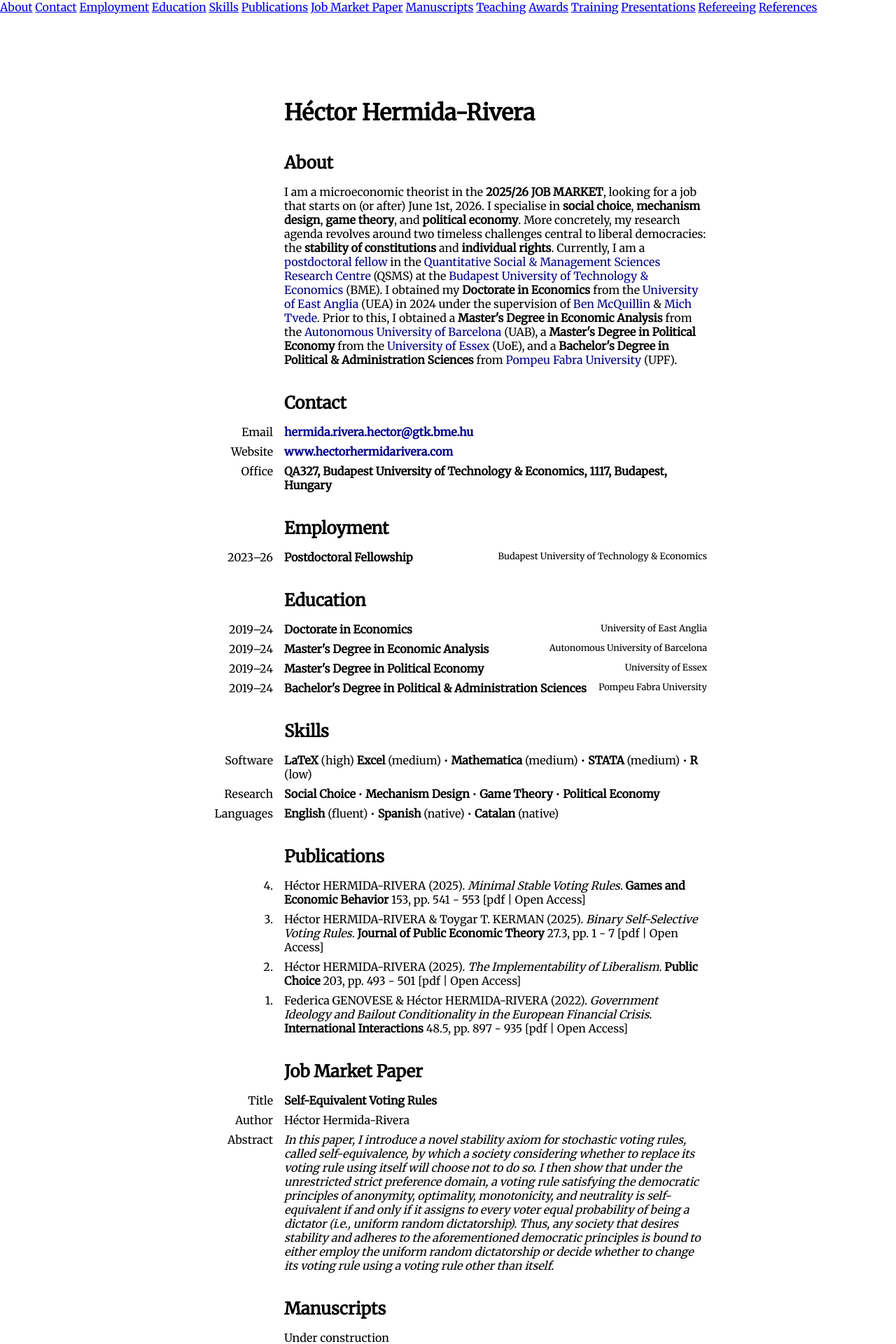
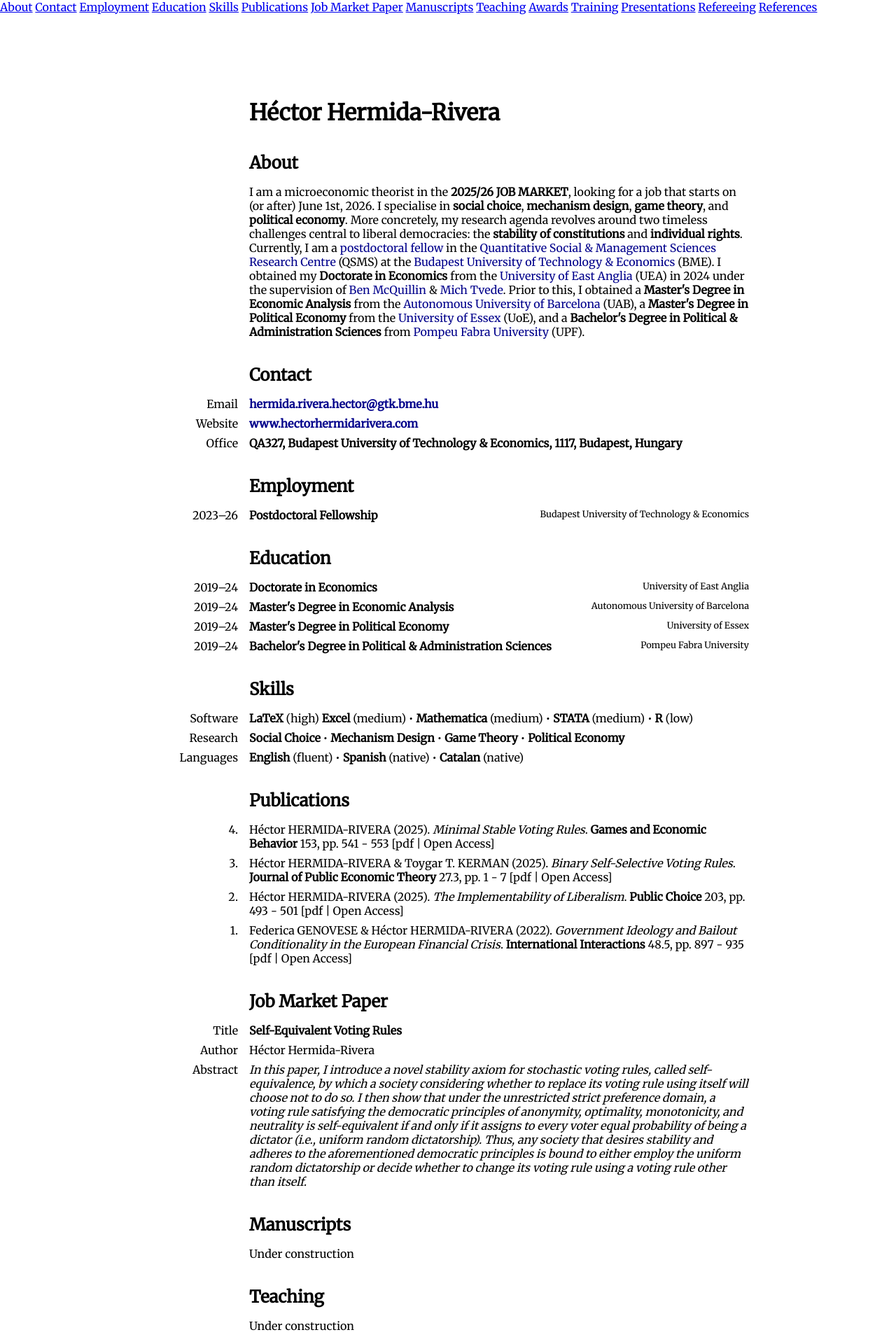
Before and after one commit to HectorHermidaRivera/hectorhermidarivera.github.io, a Jekyll site: the page built from index.md, in a window 1280 px wide. Shown: the top 1920 px of the page at 70% size. Built offline with Jekyll 4.4.1, drawn with Linux system fonts in a browser that asks for light colours.

Commit message:
Update style.css

```diff
--- a/assets/css/style.css
+++ b/assets/css/style.css
@@ -38,7 +38,7 @@ body {
 /* Main content */
 .content {
   margin: 0 auto;             /* center content */
-  padding: 100px 80px 40px 80px; /* top padding to clear topbar, horizontal generous margins */
+  padding: 100px 20px 40px 30px; /* top padding to clear topbar, horizontal generous margins */
   max-width: 900px;           /* optional max-width for readability */
   box-sizing: border-box;
 }
```
